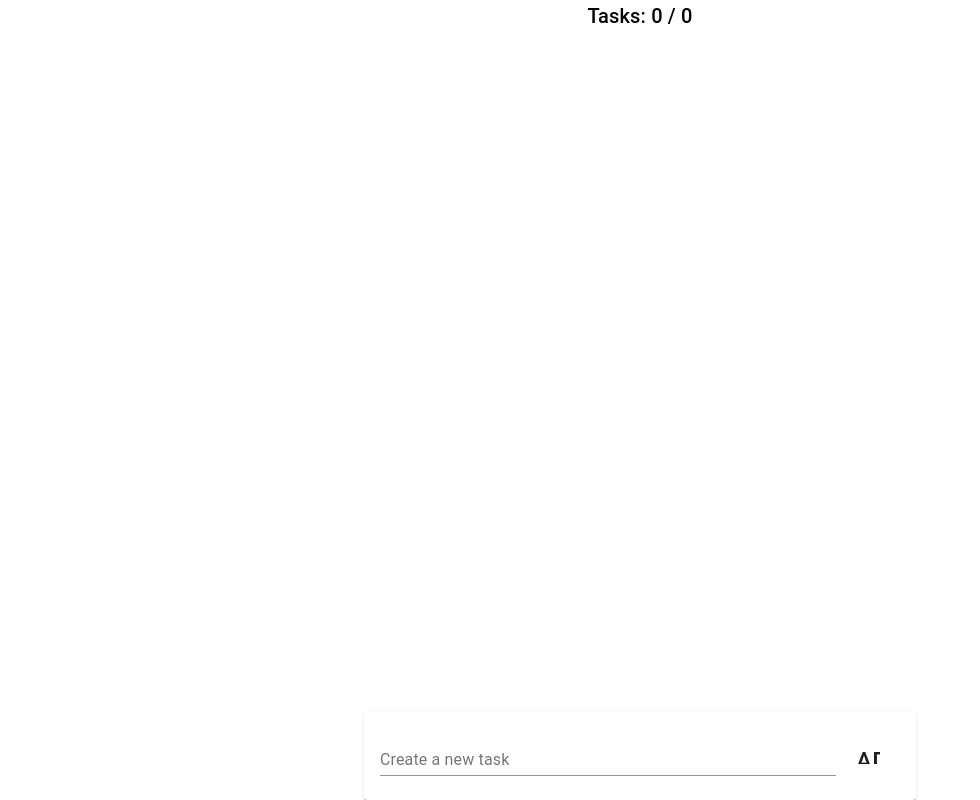
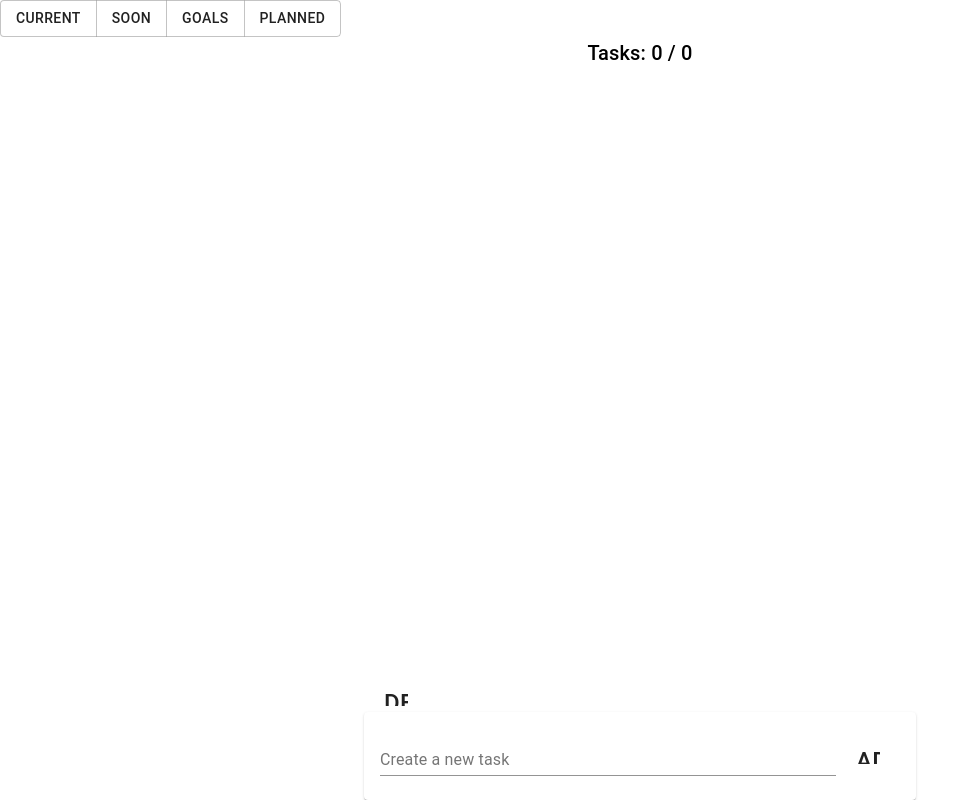
Before and after one commit to alexisnotonffire/tasker, a React (Create React App) app: page / in a window 1280 px wide. Shown: the whole page, without its empty margins (0-980 px from the left). Built offline with nearby package versions, Linux system fonts and the light colour scheme; the HTML template or start-up script is replaced by a standard one.

Commit message:
updated separated category lists. closes #8

```diff
--- a/src/App.tsx
+++ b/src/App.tsx
@@ -1,5 +1,7 @@
 import React, { useState } from 'react';
-import { Box } from '@material-ui/core';
+import {
+  Box,
+} from '@material-ui/core';
 import {
   DragDropContext,
   OnDragEndResponder,
@@ -15,11 +17,16 @@ import {
   getTasks,
   setTasks,
 } from './taskManagement/taskStorage';
-import { TaskObject } from './taskManagement/Task';
+import {
+  TaskCategory,
+  TaskObject,
+} from './taskManagement/Task';
 
 function App() {
-
-  const [taskList, setTaskList] = useState(getTasks());
+  const [category, setCategory] = useState(
+    TaskCategory[localStorage.getItem('defaultCategory') as keyof typeof TaskCategory] || TaskCategory.CURRENT
+  );
+  const [taskList, setTaskList] = useState(getTasks(category));
 
   const onDragEnd: OnDragEndResponder = (provided) => {
     const tasks = (provided.destination != null)
@@ -39,14 +46,21 @@ function App() {
     setTasks(tasks);
   }
 
+  const changeTaskList: (c: TaskCategory) => void = (category) => {
+    setCategory(category);
+    setTaskList(getTasks(category));
+  }
+
   return (
     <DragDropContext onDragEnd={ onDragEnd }>
       <Box display="flex" height='100vh' flexGrow={1} flexDirection="column">
         <TaskListManager
           addTask={ addTask }
+          category={ category }
+          changeTaskList={ changeTaskList }
           deleteTask={ deleteTask }
+          taskList={ taskList }
           toggleTask={ toggleAppTask }
-          taskList={ taskList }
         />
       </Box>
     </DragDropContext>
--- a/src/taskManagement/Task.tsx
+++ b/src/taskManagement/Task.tsx
@@ -11,8 +11,16 @@ import { TaskListUpdater } from "./taskManagement";
 export type TaskObject = {
   id: string;
   name: string;
+  category: TaskCategory;
   completed: boolean;
-  index: number;
+  index: number | null;
+}
+
+export enum TaskCategory {
+  CURRENT = 'current', // needs to be done now
+  SOON = 'soon',       // needs to be done soon
+  GOALS = 'goals',     // would like to do at some point
+  PLANNED = 'planned', // needs to be done at some point
 }
 
 export type TaskProps = {
--- a/src/taskManagement/TaskListManager.tsx
+++ b/src/taskManagement/TaskListManager.tsx
@@ -4,6 +4,7 @@ import React, {
 import {
   Box,
   Button,
+  ButtonGroup,
   Card,
   CardContent,
   Container,
@@ -11,13 +12,18 @@ import {
   TextField,
 } from "@material-ui/core";
 import TaskList from './TaskList';
-import { TaskObject } from './Task';
+import {
+  TaskCategory,
+  TaskObject,
+} from './Task';
 import { TaskListUpdater } from './taskManagement';
 
 export type TaskListManagerProps = {
+  addTask: (to: TaskObject[], n: string, c?: TaskCategory) => TaskObject[];
+  category: TaskCategory;
+  changeTaskList: (c: TaskCategory) => void;
+  deleteTask: TaskListUpdater;
   taskList: TaskObject[];
-  addTask: TaskListUpdater;
-  deleteTask: TaskListUpdater;
   toggleTask: (s: string) => void;
 };
 
@@ -27,7 +33,14 @@ function TaskListManager(props: TaskListManagerProps) {
 
   return (
     <Box display="flex" maxHeight="100vh" flexDirection="column" flexGrow='1'>
-      <Box flexGrow='1' maxHeight="100vh" overflow="auto">
+      <Box flexGrow='1' maxHeight="100%" overflow="auto">
+        <ButtonGroup>
+          {
+            Object.values(TaskCategory).map(
+              (category) => (<Button onClick={ () => props.changeTaskList(category) }> { category } </Button>)
+            )
+          }
+        </ButtonGroup>
         <TaskList
           tasks={ props.taskList }
           toggleTask={ props.toggleTask }
@@ -36,6 +49,7 @@ function TaskListManager(props: TaskListManagerProps) {
       </Box>
       <Box>
         <Container maxWidth="sm">
+          <Button onClick={ () => localStorage.removeItem('tasks') }><Icon>delete_forever</Icon></Button>
           <Card>
             <CardContent>
               <Box display="flex" alignItems="center">
@@ -47,7 +61,7 @@ function TaskListManager(props: TaskListManagerProps) {
                     onChange={ e => setNewTaskName(e.target.value) }
                     onKeyPress={ e => {
                       if (e.key === 'Enter') {
-                        props.addTask(props.taskList, newTaskName);
+                        props.addTask(props.taskList, newTaskName, props.category);
                         setNewTaskName('');
                       }}
                     }
@@ -55,7 +69,7 @@ function TaskListManager(props: TaskListManagerProps) {
                 </Box>
                 <Button
                   onClick={ () => {
-                    props.addTask(props.taskList, newTaskName);
+                    props.addTask(props.taskList, newTaskName, props.category);
                     setNewTaskName('');
                   }}>
                   <Icon>add_circle</Icon>
--- a/src/taskManagement/taskManagement.ts
+++ b/src/taskManagement/taskManagement.ts
@@ -1,21 +1,25 @@
-import { TaskObject } from './Task';
+import {
+    TaskCategory,
+    TaskObject,
+} from './Task';
 import { setTasks } from './taskStorage';
 import { v4 as uuid } from 'uuid';
 
 export type TaskListUpdater = (tl: TaskObject[], str?: string) => TaskObject[];
 
-export const createTask: (a: string, b: number) => TaskObject = (taskName, index) => {
+export const createTask: (s: string, n: number, c?: TaskCategory) => TaskObject = (taskName, index, category) => {
     return {
         id: uuid(),
         name: taskName,
         completed: false,
+        category: category || TaskCategory.CURRENT,
         index: index,
     };
 };
 
-export const addTask: TaskListUpdater = (tasks, name) => {
+export const addTask: (to: TaskObject[], n: string, c?: TaskCategory) => TaskObject[] = (tasks, name, category) => {
     if (name !== '' && name !== undefined) {
-        const newTask: TaskObject = createTask(name, tasks.length)
+        const newTask: TaskObject = createTask(name, tasks.length, category)
         tasks.push(newTask);
         console.log(`Added: ${JSON.stringify(newTask)}`);
 
--- a/src/taskManagement/taskStorage.ts
+++ b/src/taskManagement/taskStorage.ts
@@ -1,15 +1,21 @@
-import { TaskObject } from './Task';
+import { TaskObject, TaskCategory } from './Task';
 
 export const setTasks: (t: TaskObject[]) => void = (tasks) => {
-    const taskString: string = JSON.stringify(tasks);
+    const allTasks: TaskObject[] = JSON.parse(localStorage.getItem('tasks') || '[]')
+    tasks.forEach((task) => {
+        const idx: number = allTasks.findIndex((allTask) => allTask.id === task.id);
+        (idx > -1) ? allTasks[idx] = task : allTasks.push(task);
+    });
+    const taskString: string = JSON.stringify(allTasks);
     console.log(`persisting state: ${taskString}`);
     localStorage.setItem('tasks', taskString);
 }
 
-export const getTasks: () => TaskObject[] = () => {
+export const getTasks: (c: TaskCategory) => TaskObject[] = (category = TaskCategory.CURRENT) => {
     const foundTasks: string | null = localStorage.getItem('tasks');
     if (foundTasks) {
-        return JSON.parse(foundTasks);
+        const tasks: TaskObject[] = JSON.parse(foundTasks)
+        return tasks.filter((task) => category === task.category);
     }
     return [];
 }
```
